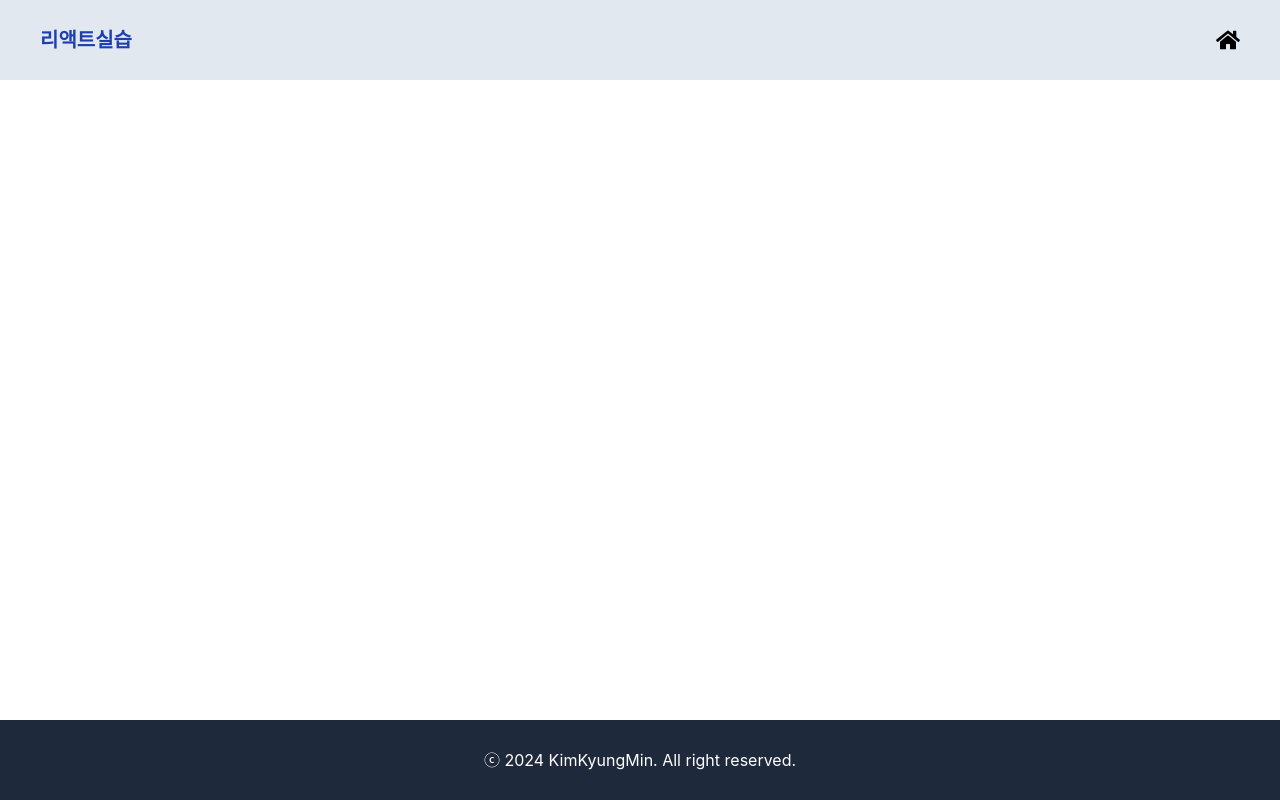
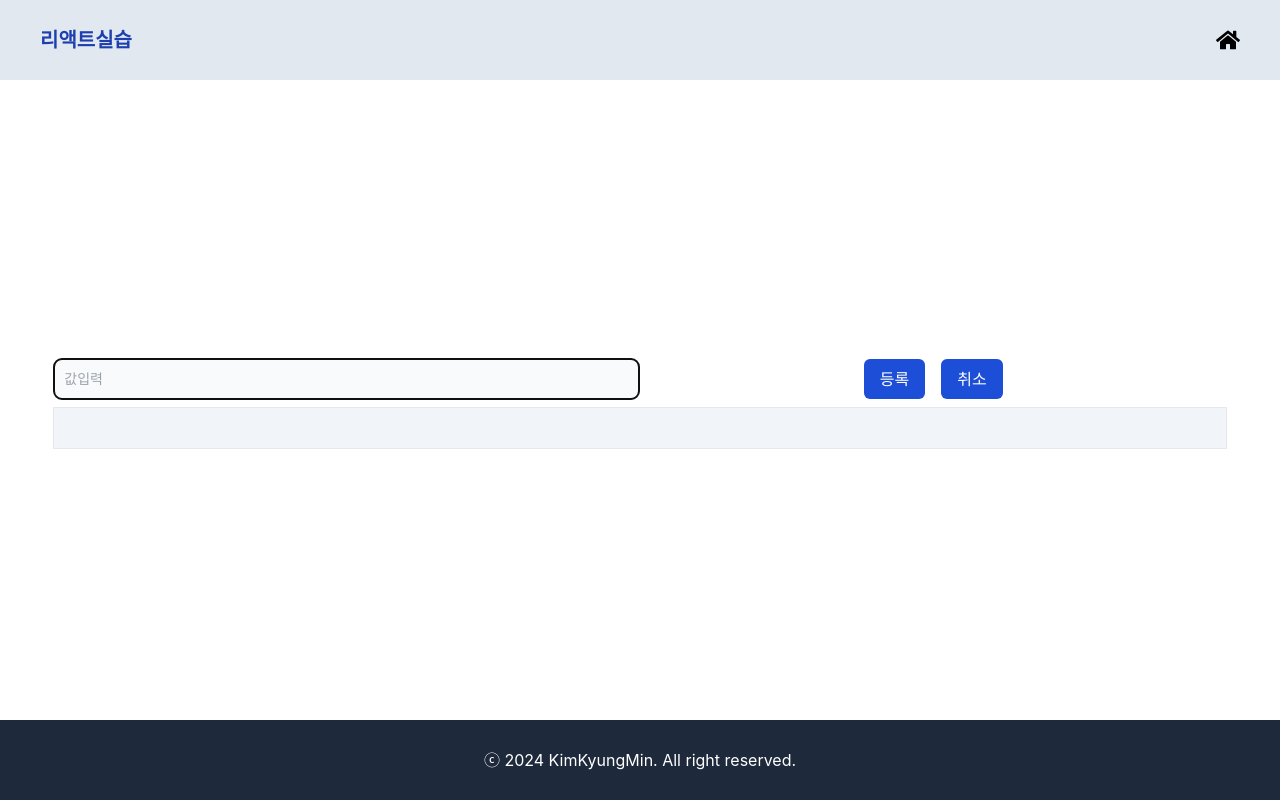
Before and after one commit to pnumin/k6_react, a React (Create React App) app: page / in a window 1280 px wide. Built offline with nearby package versions, Linux system fonts and the light colour scheme; no server answers.

Commit message:
useRef 훅

```diff
--- a/src/09/TrafficMain.js
+++ b/src/09/TrafficMain.js
@@ -4,6 +4,12 @@ export default function TrafficMain() {
   const [tdata, setTdata] = useState() ;  //전체 fetch 데이터(17개배열)
   const [c1, setC1] = useState() ;        //대분류(중복제거)
   const [selC1, setSelC1] = useState() ;  //선택된 대분류
+
+  const [c2, setC2] = useState() ;        //중분류(중복제거)
+  const [selC2, setSelC2] = useState() ;  //선택된 중분류
+
+  const [detail, setDetail] = useState(); //상세 정보
+  const [info, setInfo] = useState(); //상세 정보
 
   const getDataFetch = (url) =>{
     fetch(url)
@@ -35,14 +41,73 @@ export default function TrafficMain() {
 
   }, [tdata]);
 
+  useEffect(()=>{
+    console.log("selC1" , selC1) ;
+    if (!tdata) return ;
+
+    let tm = tdata.filter(item => item.사고유형_대분류 === selC1)
+                  .map(item => item.사고유형_중분류) ;
+
+    setInfo('') ;
+    setC2(tm) ;
+  } , [selC1]);
+
+  useEffect(() =>{
+    console.log("selC2" , selC2) ;
+    if (!tdata) return ;
+    let tm = tdata.filter(item => item.사고유형_대분류 === selC1 &&
+                                  item.사고유형_중분류 === selC2)
+
+    setDetail(tm[0]) ;
+
+  }, [selC2]) ;
+
+  useEffect(()=>{
+    console.log("detail =>" , detail)
+    if (!tdata) return ;
+    const keyArr = ['사고건수', '사망자수', '중상자수' , '경상자수', '부상신고자수'];
+
+    let tm = keyArr.map( k =>
+        <div className="w-full mt-5 h-10
+                        border
+                        flex justify-center items-center"
+             key ={k} >
+          <div className="w-1/2 h-10
+                          font-bold
+                          flex justify-center items-center
+                         bg-slate-200">
+            {k}
+          </div>
+          <div className="w-1/2 h-10
+                          font-bold
+                          flex justify-center items-center">
+            {parseInt(detail[k]).toLocaleString()}
+          </div>
+        </div>
+    );
+    setInfo(tm) ;
+  }, [detail]);
 
   return (
-    <div>
+    <div className="w-full h-full mt-5
+                    flex flex-col
+                    justify-start items-center">
      {c1 && <TrafficNav title = "대분류"
                   category = {c1}
                   sel = {selC1}
                   setSel = {setSelC1}  />
      }
+     {c2 && <TrafficNav title = "중분류"
+                  category = {c2}
+                  sel = {selC2}
+                  setSel = {setSelC2}  />
+     }
+     <div className="w-11/12 grid grid-cols-2
+                            sm:grid-cols-3
+                            md:grid-cols-5
+                            gap-4">
+     {info}
+     </div>
     </div>
   )
 }
--- a/src/09/TrafficNav.js
+++ b/src/09/TrafficNav.js
@@ -6,15 +6,17 @@ export default function TrafficNav({title, category, sel, setSel}) {
 
   const bts = category.map(item =>
       <TailButton caption = {item}
-                  color = "blue"
+                  color = {item === sel ? "red" :"blue"}
+                  key = {item}
                   handleClick ={() => handleBtClick(item)} />
   );
 
   return (
-    <div>
-      <div>
+    <div className='w-11/12 flex
+                    justify-between items-center'>
+      <h1 className='text-xl font-bold'>
         교통사고 {title}
-      </div>
+      </h1>
       <div>
         {bts}
       </div>
--- /dev/null
+++ b/src/10/RefInput.js
@@ -0,0 +1,63 @@
+import TailInput from "../UI/TailInput";
+import TailButton from "../UI/TailButton";
+import { useState, useEffect, useRef } from "react";
+export default function RefInput() {
+  const inputRef = useRef() ;
+  const [bts, setBts] = useState([]) ;
+  const [tags, setTags] = useState([]) ;
+
+  const handleAdd = () => {
+    if (inputRef.current.value === '') {
+      alert('값을 입력하세요.') ;
+      inputRef.current.focus() ;
+    }
+    setBts([inputRef.current.value , ...bts]) ;
+  }
+
+  useEffect(() => {
+    inputRef.current.value = '' ;
+    inputRef.current.focus() ;
+    let tm = bts.map( (item, idx) =>
+                        <TailButton caption={item}
+                        key = {`bt${idx}`}
+                        color="orange" />
+    );
+
+    setTags(tm) ;
+  } , [bts]);
+
+  const handleRemove = () => {
+
+  }
+  return (
+    <div className="w-11/12 flex flex-col
+                    justify-center items-center">
+      <div className="w-full flex
+                      justify-center items-center">
+        <div className="w-1/2 flex justify-center items-center">
+        <input type="text"
+           ref={inputRef}
+           className="bg-gray-50 border
+                       border-gray-300
+                       text-gray-900
+                       text-sm rounded-lg
+                       focus:ring-blue-500
+                       focus:border-blue-500
+                       block w-full p-2.5"
+                       placeholder="값입력"  />
+        </div>
+        <div className="w-1/2 flex justify-center items-center">
+          <TailButton caption="등록"
+            color="blue"
+            handleClick={handleAdd} />
+          <TailButton caption="취소"
+            color="blue"
+            handleClick={handleRemove} />
+        </div>
+      </div>
+      <div className="w-full border p-5 bg-slate-100">
+        {tags}
+      </div>
+    </div>
+  )
+}
--- /dev/null
+++ b/src/10/RefVal.js
@@ -0,0 +1,55 @@
+import TailButton from "../UI/TailButton";
+import { useState, useEffect, useRef } from "react";
+export default function RefVal() {
+  let cnt = 0 ;                               //컴포넌트변수
+  const [stCnt, setStCnt] = useState(0);      //state변수
+  const refCnt = useRef(0) ;                  //ref변수
+
+  const handleLocal = () => {
+    cnt = cnt + 1 ;
+    console.log('cnt = ', cnt) ;
+  }
+
+  const handleState = () => {
+    setStCnt(stCnt + 1) ;
+  }
+
+  const handleRef = () => {
+    refCnt.current = refCnt.current + 1 ;
+    console.log("refCnt = ", refCnt.current);
+  }
+
+  useEffect(() =>{
+    console.log("stCnt = ", stCnt);
+  } , [stCnt]) ;
+
+  return (
+    <div className="w-10/12 grid grid-cols-3
+                    text-center gap-4">
+      <div>
+        컴포넌트 변수(지역변수) : {cnt}
+      </div>
+      <div>
+        State 변수 : {stCnt}
+      </div>
+      <div>
+        Ref 변수 : {refCnt.current}
+      </div>
+      <div>
+        <TailButton caption="컴포넌트 변수"
+          color="blue"
+          handleClick={handleLocal} />
+      </div>
+      <div>
+        <TailButton caption="State 변수"
+          color="blue"
+          handleClick={handleState} />
+      </div>
+      <div>
+        <TailButton caption="Ref 변수"
+          color="blue"
+          handleClick={handleRef} />
+      </div>
+    </div>
+  )
+}
--- a/src/App.js
+++ b/src/App.js
@@ -11,7 +11,9 @@ import { FaHome } from "react-icons/fa";
 // import Lotto from './06/Lotto';
 // import FoodMain from './07/FoodMain';
 // import MyClock from './08/MyClock';
-import TrafficMain from './09/TrafficMain';
+// import TrafficMain from './09/TrafficMain';
+// import RefVal from './10/RefVal';
+import RefInput from './10/RefInput';
 
 function App() {
 
@@ -33,7 +35,7 @@ function App() {
       <main className='grow flex flex-col
                             justify-center items-center
                       '>
-          <TrafficMain />
+          <RefInput />
       </main>
       <footer className='flex justify-center items-center
                           h-20 bg-slate-800
--- /dev/null
+++ b/src/UI/TailInput.js
@@ -0,0 +1,14 @@
+export default function TailInput({type,inputRef, ph}) {
+  return (
+    <input type={type}
+           ref={inputRef}
+           className="bg-gray-50 border
+                       border-gray-300
+                       text-gray-900
+                       text-sm rounded-lg
+                       focus:ring-blue-500
+                       focus:border-blue-500
+                       block w-full p-2.5"
+                       placeholder={ph}  />
+  )
+}
```
